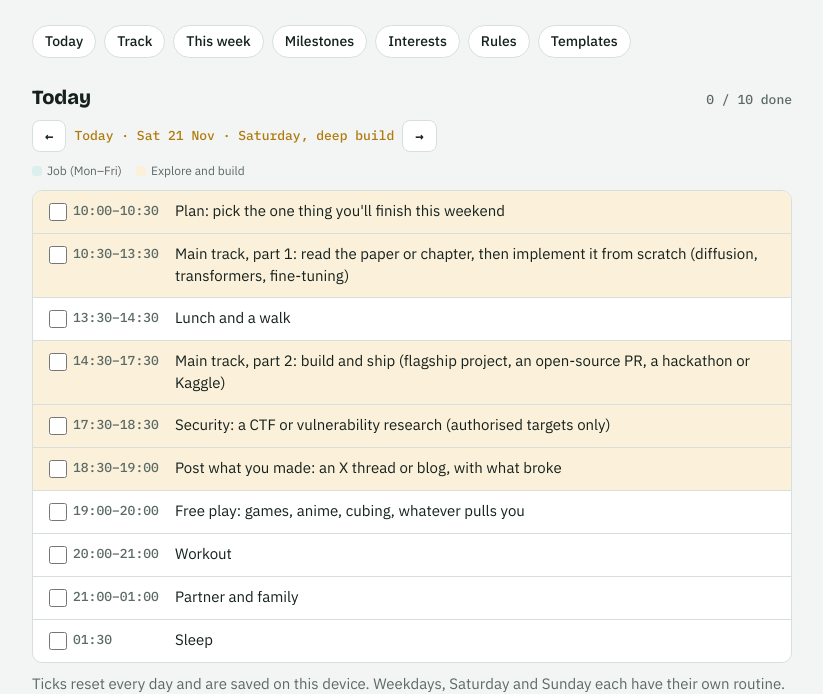
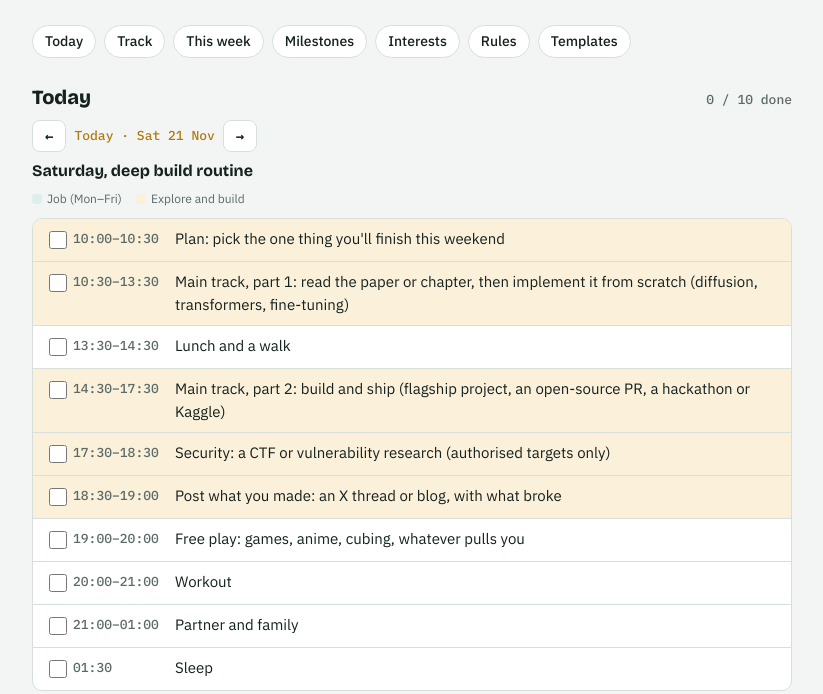
Before and after one commit to 0x-avi/work-and-build, a plain HTML site: page index.html in a window 1280 px wide. Shown: the part 140-834 px from the top of the page, without its empty margins (228-1051 px from the left). Drawn offline with nearby package versions, Linux system fonts and the light colour scheme.

Commit message:
Show the routine type on its own line

```diff
--- a/index.html
+++ b/index.html
@@ -109,6 +109,7 @@ details.script pre{margin:0 14px 10px;white-space:pre-wrap;font-family:var(--bod
   <section id="routine">
     <div class="rhead"><h2>Today</h2><span class="rcount" id="rCount"></span></div>
     <div class="daynav"><button type="button" data-nav="-1" aria-label="Previous day">←</button><span class="d" id="rDate"></span><button type="button" data-nav="1" aria-label="Next day">→</button><button type="button" data-nav="0" id="rTodayBtn">Today</button></div>
+    <h3 id="rKind"></h3>
     <div class="legend"><span><i style="background:var(--accent-soft)"></i>Job (Mon–Fri)</span><span><i style="background:var(--today-soft)"></i>Explore and build</span></div>
     <div class="routine" id="routineList"></div>
     <p class="muted">Ticks reset every day and are saved on this device. Weekdays, Saturday and Sunday each have their own routine.</p>
@@ -284,7 +285,8 @@ details.script pre{margin:0 14px 10px;white-space:pre-wrap;font-family:var(--bod
     var L=listFor(view), dp=pre(view);
     document.getElementById("routineList").innerHTML=rows(L,dp);
     var isToday=ymd(view)===ymd(today);
-    document.getElementById("rDate").textContent=(isToday?"Today · ":"")+fmt(view)+" · "+kind(view);
+    document.getElementById("rDate").textContent=(isToday?"Today · ":"")+fmt(view);
+    document.getElementById("rKind").textContent=kind(view).charAt(0).toUpperCase()+kind(view).slice(1)+" routine";
     document.getElementById("rTodayBtn").hidden=isToday;
     var c=count(L,dp),el=document.getElementById("rCount");el.textContent=c+" / "+L.length+" done";el.className="rcount"+(c===L.length?" hit":"");
 
```
